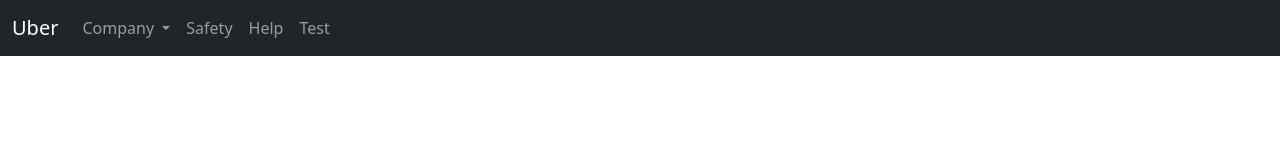
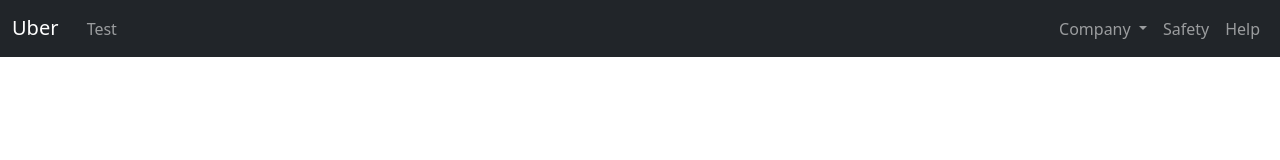
Before and after one commit to mgpauly1458/uberRemake, a plain HTML site: page index.html in a window 1280 px wide. Drawn offline with nearby package versions, Linux system fonts and the light colour scheme.

Commit message:
css inline block added

```diff
--- a/index.html
+++ b/index.html
@@ -14,9 +14,14 @@
 
 <!--nav bar-->
 <nav class="navbar navbar-expand-md navbar-dark bg-dark">
-  <div class="d-flex container-fluid text-white justify-content-end">
-      <a class="navbar-brand" href="#">Uber</a>
+  <div class="container-fluid text-white">
+      <div class="navbar-nav d-inline-block">
+      <a class="navbar-brand d-inline-block" href="#">Uber</a>
+        <a class="nav-link d-inline-block" href="#">Test</a>
 
+        </div>
+
+        <div class="navbar-nav">
           <button class="navbar-toggler" type="button" data-bs-toggle="collapse" data-bs-target="#navbarSupportedContent" aria-controls="navbarSupportedContent" aria-expanded="false" aria-label="Toggle navigation">
             <span class="navbar-toggler-icon"></span>
           </button>
@@ -40,13 +45,7 @@
                 <a href="#" class="nav-link">Help</a>
               </li>
             </ul>
-
-
-        <ul class="navbar-nav">
-          <li class="nav-item">
-            <a class="nav-link" href="#">Test</a>
-          </li>
-        </ul>
+          </div>
       </div>
   </div>
 </nav>
```
Lines whose indentation alone changed are shown as unchanged.
